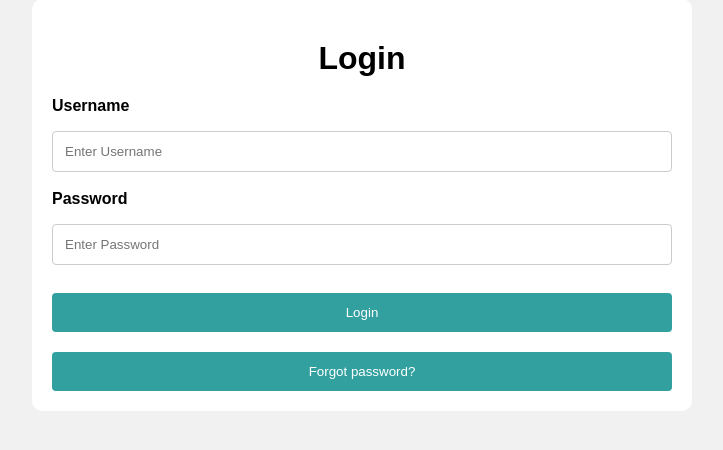
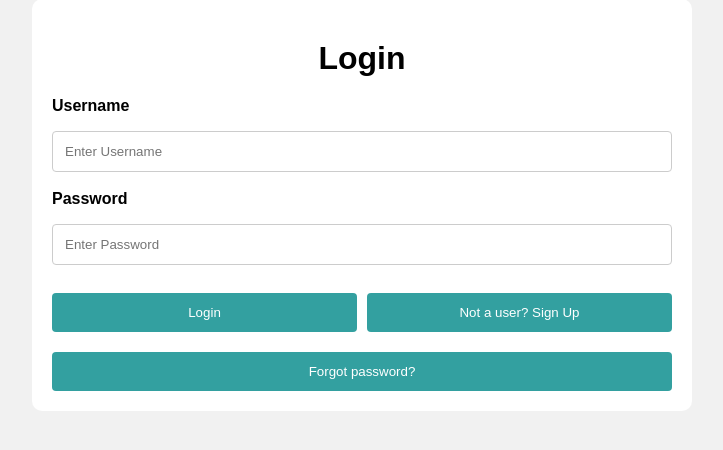
Before and after one commit to FonsahPageo/smart-health-predictor, a Flask app: page /login in a window 1280 px wide. Shown: the part 141-591 px from the top of the page, without its empty margins (278-1001 px from the left). Run offline with Flask 3, Linux system fonts and the light colour scheme; parts of the project's set-up code (start-up, migrations or seed data) failed here and were passed over; some libraries are stand-ins or nearby versions.

Commit message:
route to registration from login page

```diff
--- a/static/registration.css
+++ b/static/registration.css
@@ -20,6 +20,11 @@ form {
     border-radius: 10px;
     padding: 20px;
     width: 100%;
+}
+
+.auth{
+    display: flex;
+    gap: 10px;
 }
 
 label {
--- a/templates/login.html
+++ b/templates/login.html
@@ -22,7 +22,10 @@
             <label for="password"><b>Password</b></label>
             <input type="password" placeholder="Enter Password" name="password" minlength="6" required>
 
-            <button type="submit" class="loginbtn">Login</button>
+            <div class="auth">
+                <button type="submit" class="loginbtn">Login</button>
+                <button type="submit" class="loginbtn"><a href="{{ url_for('registration') }}">Not a user? Sign Up </a></button>
+            </div>
             <button type="submit" class="forgot-password"><a href="#">Forgot password?</a></button>
         </form>
     </div>
--- a/templates/patient-registration.html
+++ b/templates/patient-registration.html
@@ -301,7 +301,7 @@
             <input type="password" placeholder="Confirm your Password" name="confirm-password" minlength="6" required>
 
             <button type="submit" class="registerbtn">Register <i class="fa-regular fa-paper-plane-top"></i></a></button>
-            <button type="submit"><a href="login.html">Already have an account? Log in </a><i class="fa-regular fa-paper-plane-top"></button>
+            <button type="submit"><a href="{{ url_for('login') }}">Already have an account? Log in </a><i class="fa-regular fa-paper-plane-top"></button>
 
         </form>
     </div>
```
